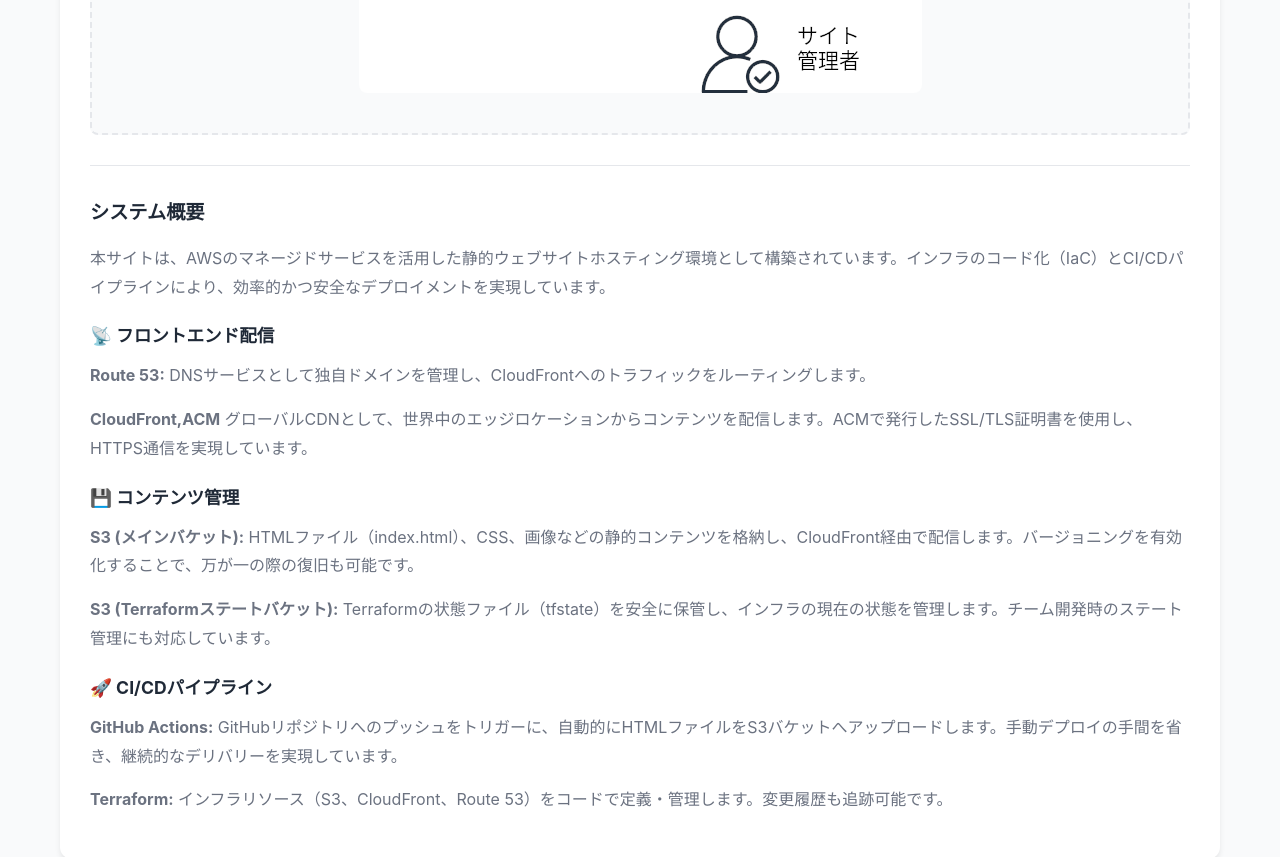
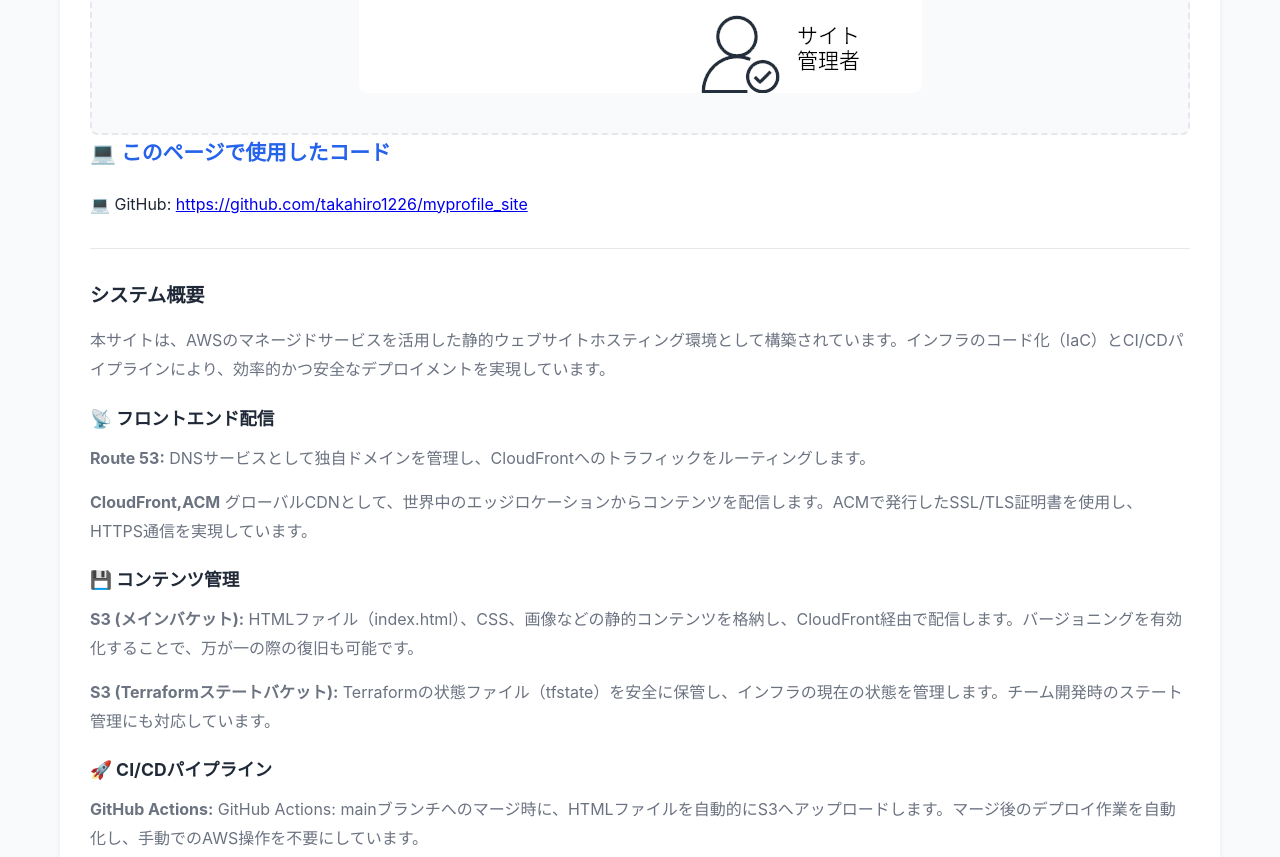
Before and after one commit to takahiro1226/myprofile_site, a plain HTML site: page index.html in a window 1280 px wide. Shown: the part 7660-8517 px from the top of the page. Drawn offline with Linux system fonts and the light colour scheme.

Commit message:
fix_html

```diff
--- a/index.html
+++ b/index.html
@@ -445,6 +445,8 @@
                 <div class="architecture-diagram">
                     <img src="img/myprofile-architecture.png" alt="AWS構成図" />
                 </div>
+                <h3>💻 このページで使用したコード</h3>
+                    <p>💻 GitHub: <a href="https://github.com/takahiro1226/myprofile_site" target="_blank">https://github.com/takahiro1226/myprofile_site</a></p>
 
                 <!-- AWS構成図の説明 -->
                 <div class="architecture-description">
@@ -460,7 +462,7 @@
                     <p><strong>S3 (Terraformステートバケット):</strong> Terraformの状態ファイル（tfstate）を安全に保管し、インフラの現在の状態を管理します。チーム開発時のステート管理にも対応しています。</p>
 
                     <h4>🚀 CI/CDパイプライン</h4>
-                    <p><strong>GitHub Actions:</strong> GitHubリポジトリへのプッシュをトリガーに、自動的にHTMLファイルをS3バケットへアップロードします。手動デプロイの手間を省き、継続的なデリバリーを実現しています。</p>
+                    <p><strong>GitHub Actions:</strong> GitHub Actions: mainブランチへのマージ時に、HTMLファイルを自動的にS3へアップロードします。マージ後のデプロイ作業を自動化し、手動でのAWS操作を不要にしています。</p>
                     <p><strong>Terraform:</strong> インフラリソース（S3、CloudFront、Route 53）をコードで定義・管理します。変更履歴も追跡可能です。</p>
 
                 </div>
```
